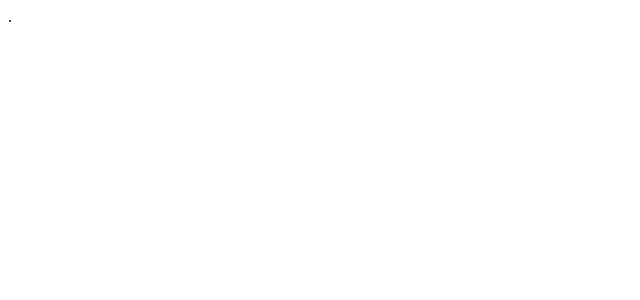
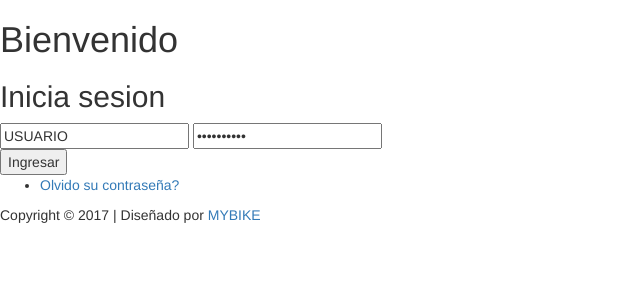
Before and after one commit to Gray5897/Integracion_Continua, a PHP site: page /login.php in a window 1280 px wide. Before the commit the part shown is almost empty. Shown: the top 300 px of the page, without its empty margins (0-640 px from the left). Run offline with PHP 8.4, Linux system fonts and the light colour scheme.

Commit message:
actualizacion del login

```diff
--- a/login.php
+++ b/login.php
@@ -1 +1,51 @@
-.
+<!DOCTYPE HTML>
+<html>
+<head>
+<title>MYBIKE</title>
+<meta name="viewport" content="width=device-width, initial-scale=1">
+<meta http-equiv="Content-Type" content="text/html; charset=utf-8" />
+<script type="application/x-javascript"> addEventListener("load", function() { setTimeout(hideURLbar, 0); }, false); function hideURLbar(){ window.scrollTo(0,1); } </script>
+ <!-- Bootstrap Core CSS -->
+<link href="css/bootstrap.min.css" rel='stylesheet' type='text/css' />
+<!-- Custom CSS -->
+<link href="css/style.css" rel='stylesheet' type='text/css' />
+<link href="css/font-awesome.css" rel="stylesheet">
+<!-- jQuery -->
+<script src="js/jquery.min.js"></script>
+<!--webfonts-->
+<link href='http://fonts.googleapis.com/css?family=Roboto:400,100,300,500,700,900' rel='stylesheet' type='text/css'>
+<!--//webfonts-->
+<!-- Bootstrap Core JavaScript -->
+<script src="js/bootstrap.min.js"></script>
+</head>
+<body id="login">
+  <div class="login-logo">
+    <!-- <a href="index.html"><img src="images/logo.png" alt=""/></a> -->
+   <h1 class="hd">Bienvenido</h1>
+  </div>
+  <h2 class="form-heading">Inicia sesion</h2>
+  <div class="app-cam">
+	  <form method="post">
+		<input type="text" class="text" name="username" value="USUARIO" onfocus="if(this.value =='USUARIO'){this.value = ''};" onblur="if (this.value == '') {this.value = 'USUARIO';}">
+		<input type="password" name="password" value="CONTRASEÑA" onfocus="if(this.value =='CONTRASEÑA'){this.value = ''};" onblur="if (this.value == '') {this.value = 'CONTRASEÑA';}">
+		<div class="submit"><input type="submit" name="Login" value="Ingresar"></div>
+		<!-- <div class="login-social-link">
+          <a href="index.html" class="facebook">
+              Facebook
+          </a>
+          <a href="index.html" class="twitter">
+              Twitter
+          </a>
+        </div> -->
+		<ul class="new">
+			<li class="new_left"><p><a href="#">Olvido su contraseña?</a></p></li>
+			<!-- <li class="new_right"><p class="sign">New here ?<a href="register.html"> Sign Up</a></p></li> -->
+			<!-- <div class="clearfix"></div> -->
+		</ul>
+	</form>
+  </div>
+   <div class="copy_layout login">
+      <p>Copyright &copy; 2017 | Diseñado por <a href="" target="_blank">MYBIKE</a> </p>
+   </div>
+</body>
+</html>
```
